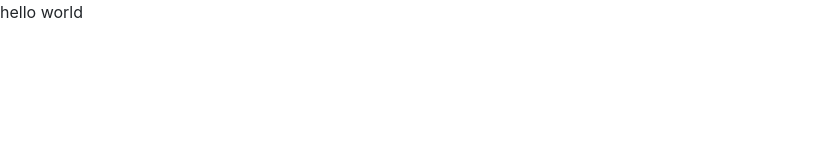
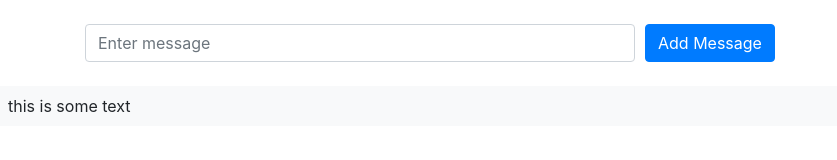
Before and after one commit to Chamindukavya/functional-programming, a website: page public/index.html in a window 1280 px wide. Shown: the whole page, without its empty margins (0-837 px from the left). Drawn offline with nearby package versions, Linux system fonts and the light colour scheme.

Commit message:
add functional list structure and message handling

```diff
--- a/public/index.html
+++ b/public/index.html
@@ -2,10 +2,26 @@
 <html lang="en">
 <head>
     <meta charset="UTF-8">
-    <title>Vue.js CRUD App</title>
-    <link rel="stylesheet" href="https://stackpath.bootstrapcdn.com/bootstrap/4.3.1/css/bootstrap.min.css">
+    <meta name="viewport" content="width=device-width, initial-scale=1.0">
+    <meta http-equiv="X-UA-Compatible" content="ie=edge">
+    <title>Functional List</title>
+    <link rel="stylesheet" href="https://stackpath.bootstrapcdn.com/bootstrap/4.4.1/css/bootstrap.min.css" />
 </head>
 <body>
-    hello world
+    <div class="container pt-4">
+        <div class="form-row align-items-center pb-4">
+            <div class="col">
+                <input type="text" class="form-control" id="message-text" placeholder="Enter message">
+            </div>
+            <div class="col">
+                <button id="message-button" class="btn btn-primary">Add Message</button>
+            </div>
+        </div>
+
+        <div id="message-list"></div>
+    </div>
+
+    <script src="//cdn.jsdelivr.net/npm/ramda@0.25/dist/ramda.min.js"></script>
+    <script src="./list.js"></script>
 </body>
 </html>
--- /dev/null
+++ b/public/list.js
@@ -0,0 +1,37 @@
+const elem = tag => document.createElement(tag);
+const text = content => document.createTextNode(content);
+
+
+
+const addClass = R.curry(function(className, element) {
+    element.classList.add(className);
+
+    return element;
+});
+
+const append = R.curry(function(node, element) {
+    element.appendChild(node);
+
+    return element;
+});
+
+const attr = R.curry(function(attributeName, attributeValue, element) {
+    element.setAttribute(attributeName, attributeValue);
+
+    return element;
+});
+
+function message(content) {
+    return R.compose(
+        append(text(content)),
+        attr('data-message')(content),
+        addClass('bg-light'),
+        addClass('p-2')
+
+    )(elem('div'));
+}
+
+
+
+
+document.body.appendChild(message('this is some text'));
```
Also changed, not shown: public/first-class.js (+17 -3 lines).
